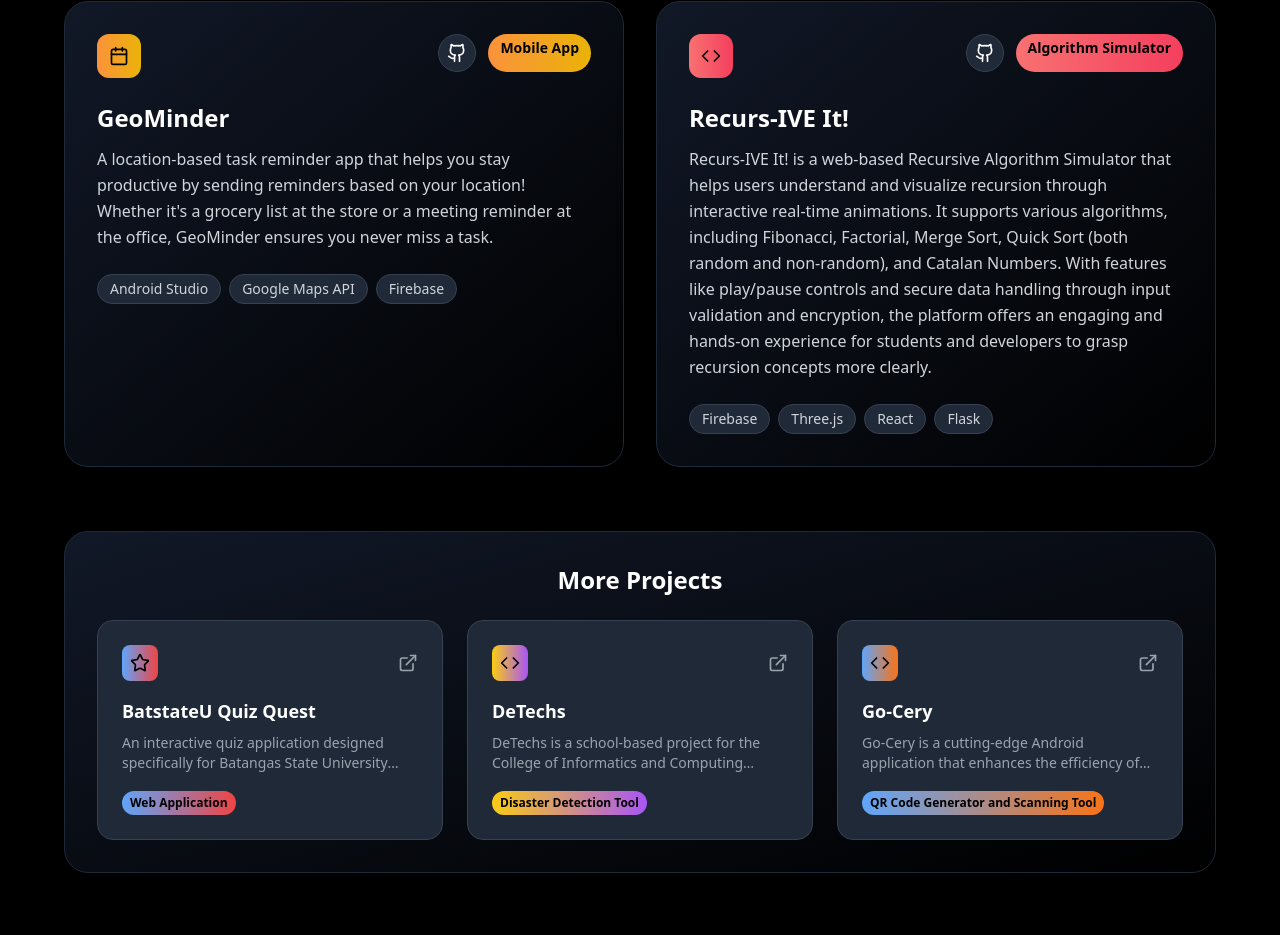
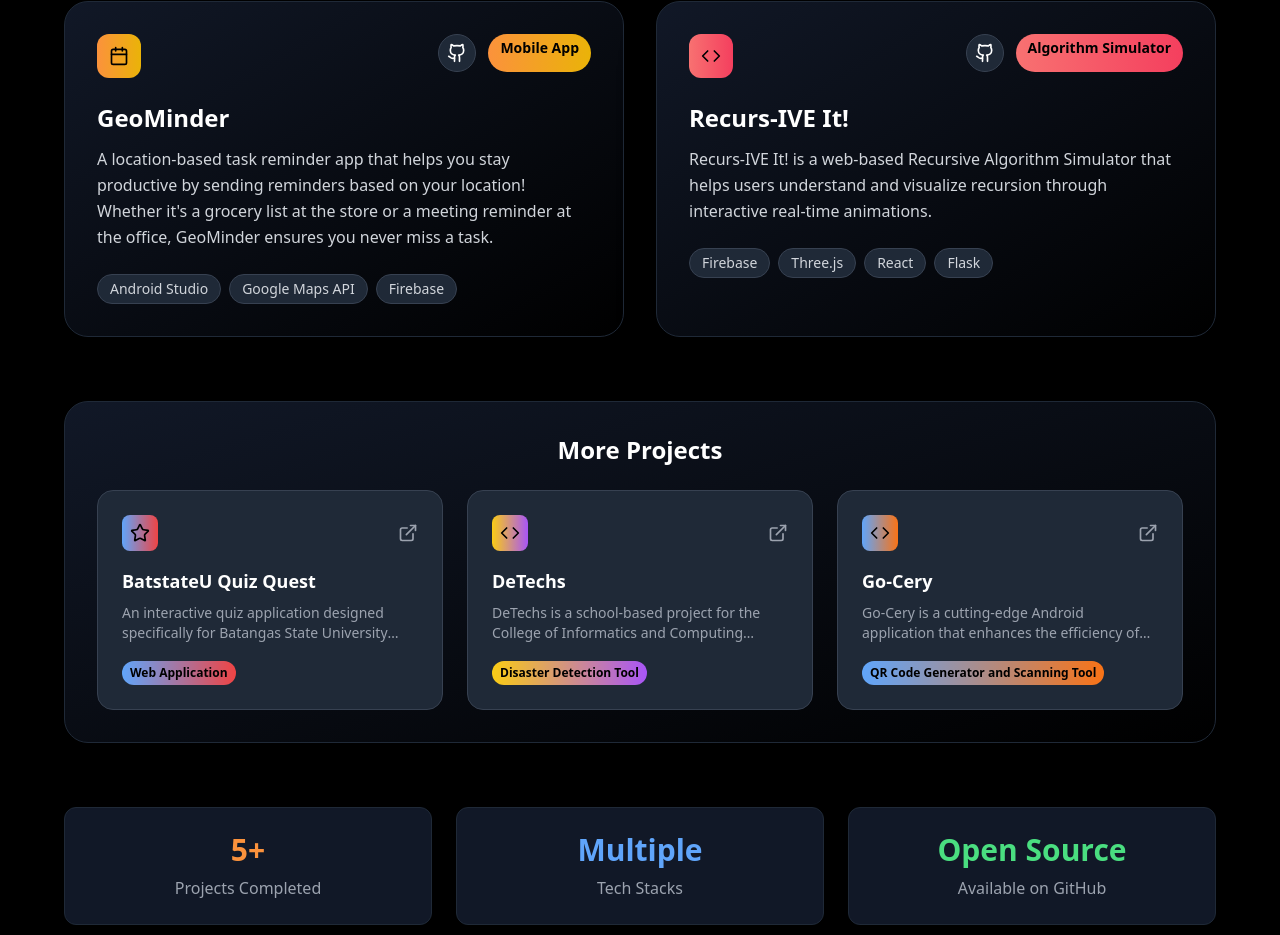
Before and after one commit to coochill/portfolio, a React (Vite) app: page / in a window 1280 px wide. Shown: the part 7979-8914 px from the top of the page. Built offline with nearby package versions, Linux system fonts and the light colour scheme.

Commit message:
update home

```diff
--- a/src/pages/Home.tsx
+++ b/src/pages/Home.tsx
@@ -82,7 +82,7 @@ const Home = () => {
     },
     {
       title: "Recurs-IVE It!",
-      description: "Recurs-IVE It! is a web-based Recursive Algorithm Simulator that helps users understand and visualize recursion through interactive real-time animations. It supports various algorithms, including Fibonacci, Factorial, Merge Sort, Quick Sort (both random and non-random), and Catalan Numbers. With features like play/pause controls and secure data handling through input validation and encryption, the platform offers an engaging and hands-on experience for students and developers to grasp recursion concepts more clearly.",
+      description: "Recurs-IVE It! is a web-based Recursive Algorithm Simulator that helps users understand and visualize recursion through interactive real-time animations.",
       githubUrl: "https://github.com/coochill/Recurs-IVE-It",
       technologies: ["Firebase", "Three.js", "React", "Flask"],
       category: "Algorithm Simulator",
```
